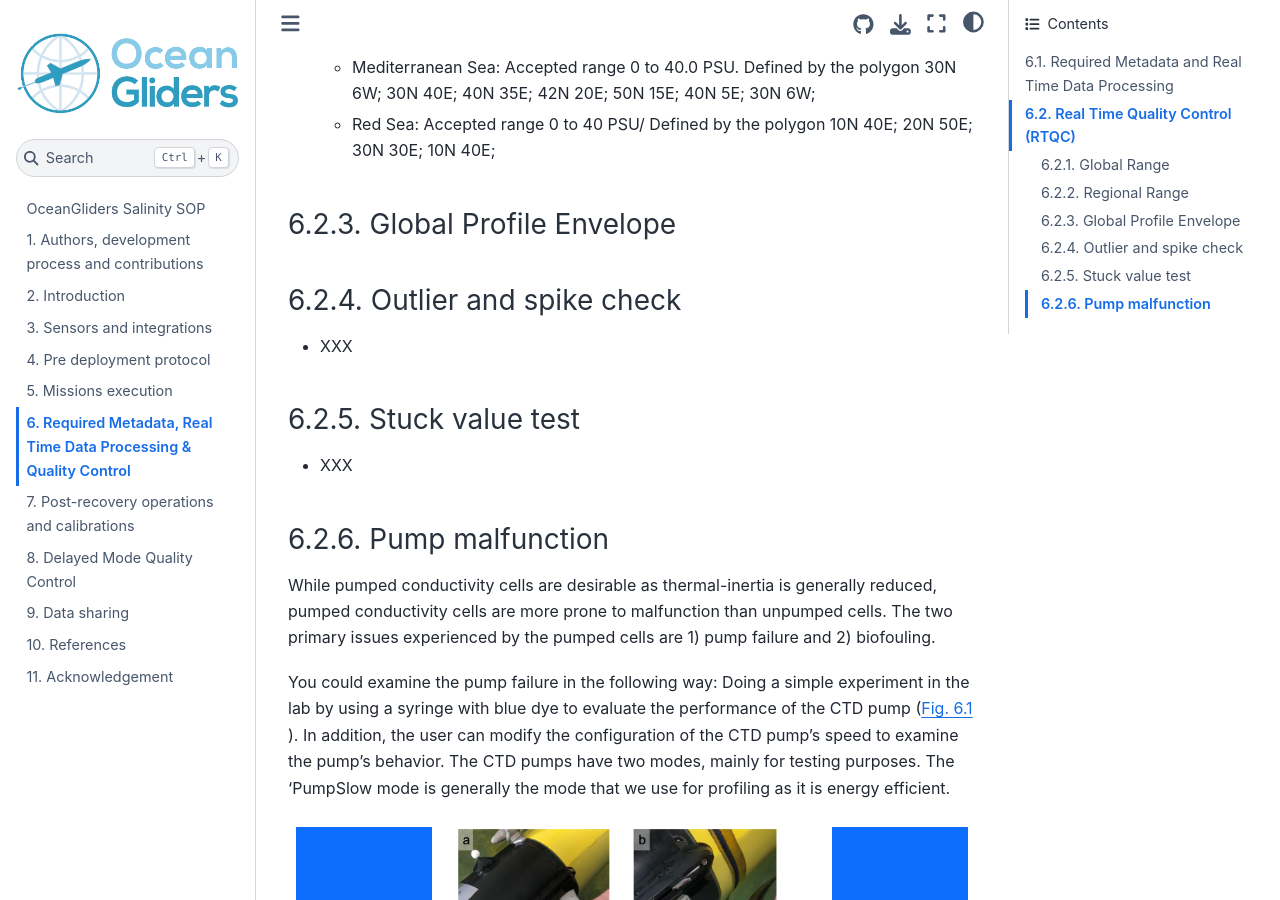
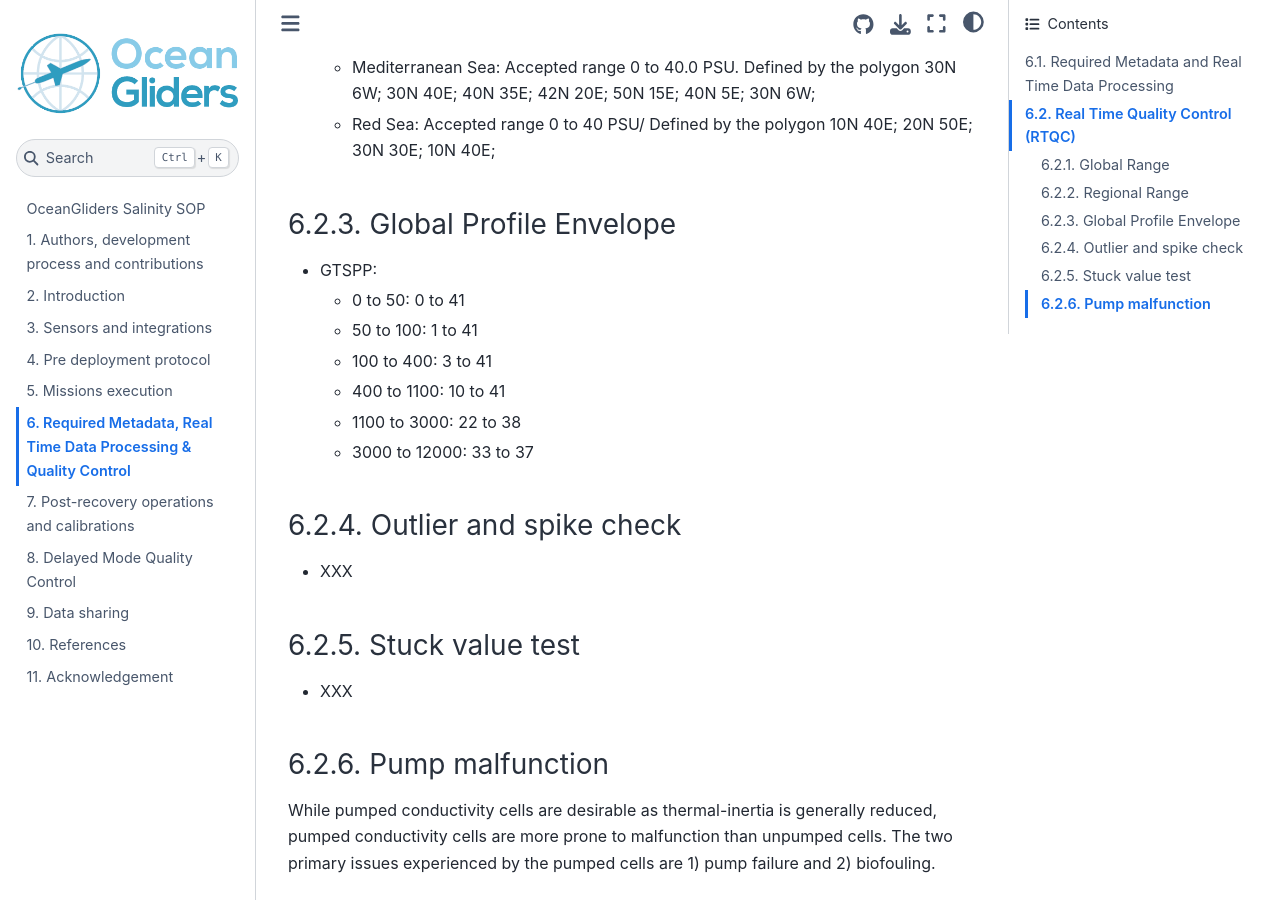
Before and after one commit to OceanGlidersCommunity/Salinity_SOP, a Jupyter Book: the page built from sections/salinity_rtqc.md, in a window 1280 px wide and 900 px high, scrolled down 823 px. Built offline with Jupyter Book 1.0.4 settings and Sphinx 7.4.7 and the Sphinx Book theme 1.1.4, drawn with Linux system fonts in a browser that asks for light colours; cross-references to code outside the pages are shown as plain code.

Commit message:
GTSPP profile envelope

```diff
--- a/sections/salinity_rtqc.md
+++ b/sections/salinity_rtqc.md
@@ -34,6 +34,14 @@ This chapter has to be co-developed with the OceanGliders Data Management Task T
 
 ### Global Profile Envelope
 
+- GTSPP:
+  - 0 to 50: 0 to 41
+  - 50 to 100: 1 to 41
+  - 100 to 400: 3 to 41
+  - 400 to 1100: 10 to 41
+  - 1100 to 3000: 22 to 38
+  - 3000 to 12000: 33 to 37
+
 ### Outlier and spike check
 - XXX
 
```
